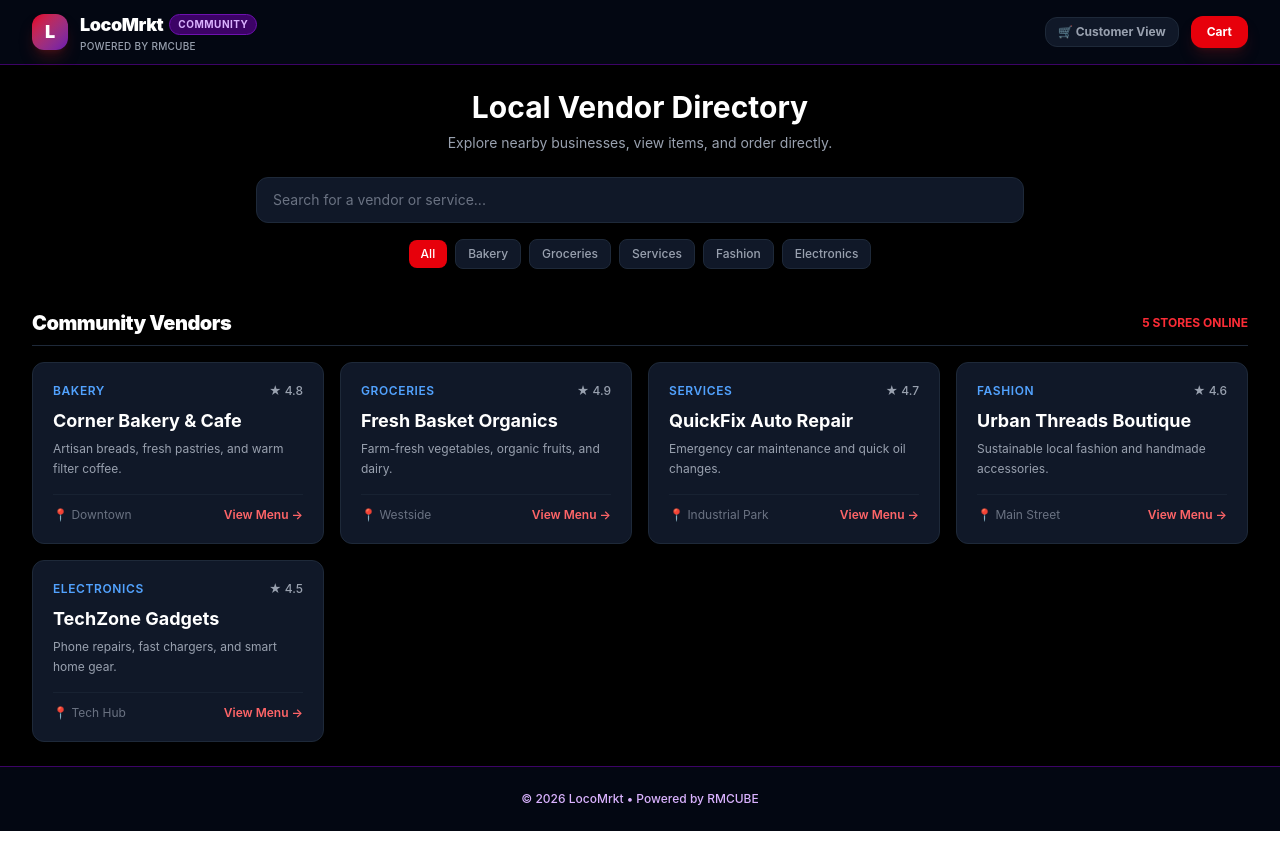
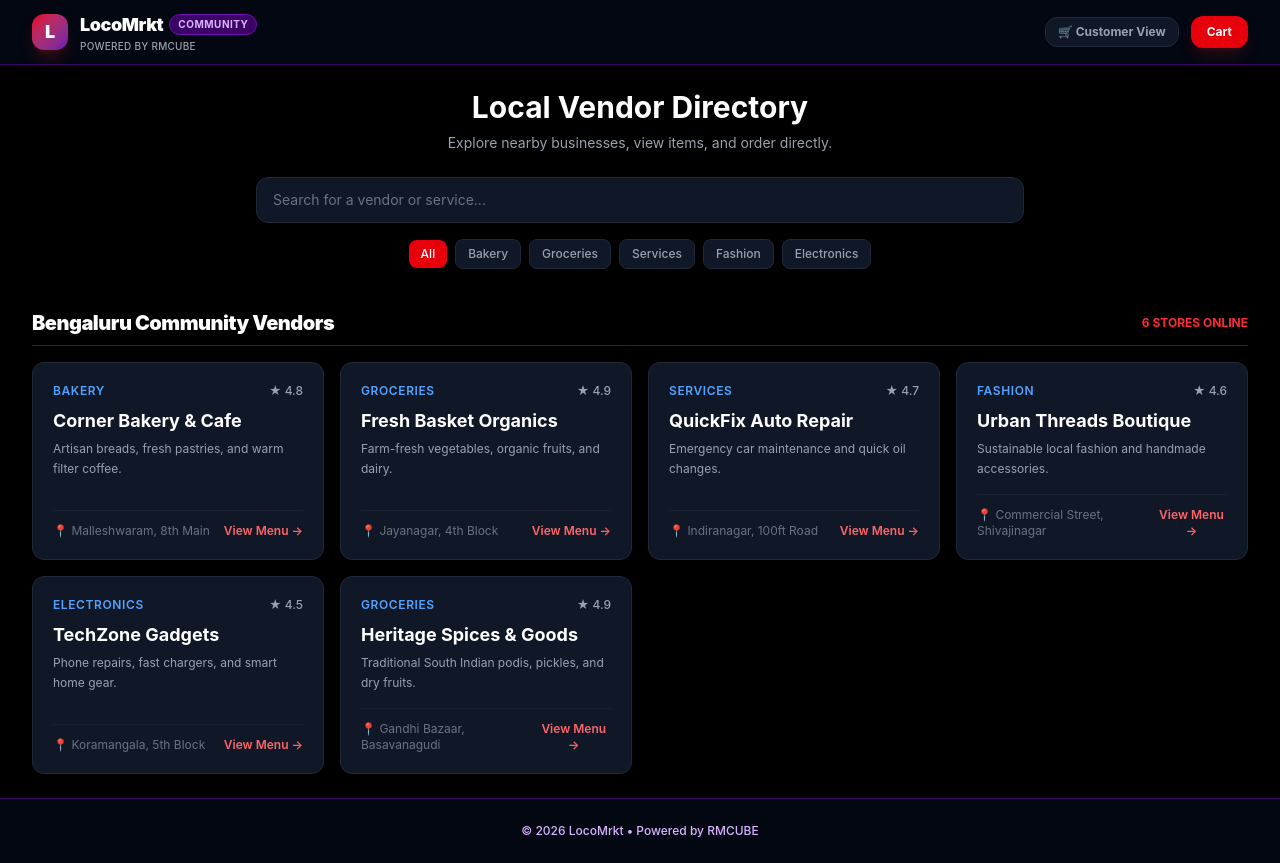
Before and after one commit to Madhavan14-creator/LocoMrkt, a React (Vite) app: page / in a window 1280 px wide. Before the commit the page ends 831 px from the top, so only its background shows below. Built offline with nearby package versions, Linux system fonts and the light colour scheme.

Commit message:
Updated locations

```diff
--- a/src/App.jsx
+++ b/src/App.jsx
@@ -39,76 +39,67 @@ export default function App() {
       name: "Corner Bakery & Cafe",
       category: "Bakery",
       description: "Artisan breads, fresh pastries, and warm filter coffee.",
-      location: "Downtown",
+      location: "Malleshwaram, 8th Main",
       rating: 4.8,
       deliveryTime: "10 MINS",
       phone: "+91 98123 45678",
-      items: [
-        { id: 101, itemName: "Sourdough Bread", price: 140 },
-        { id: 102, itemName: "Chocolate Croissant", price: 90 },
-        { id: 103, itemName: "Cold Brew Coffee", price: 120 },
-      ]
+      items: []
     },
     {
       id: 2,
       name: "Fresh Basket Organics",
       category: "Groceries",
       description: "Farm-fresh vegetables, organic fruits, and dairy.",
-      location: "Westside",
+      location: "Jayanagar, 4th Block",
       rating: 4.9,
       deliveryTime: "15 MINS",
       phone: "+91 98234 56789",
-      items: [
-        { id: 201, itemName: "Organic Avocados (Pack of 2)", price: 180 },
-        { id: 202, itemName: "Fresh Cow Milk (1L)", price: 65 },
-        { id: 203, itemName: "Brown Eggs (6 pcs)", price: 75 },
-      ]
+      items: []
     },
     {
       id: 3,
       name: "QuickFix Auto Repair",
       category: "Services",
       description: "Emergency car maintenance and quick oil changes.",
-      location: "Industrial Park",
+      location: "Indiranagar, 100ft Road",
       rating: 4.7,
       deliveryTime: "SAME DAY",
       phone: "+91 98345 67890",
-      items: [
-        { id: 301, itemName: "Full Car Wash & Polish", price: 499 },
-        { id: 302, itemName: "Engine Oil Check & Top-up", price: 799 },
-        { id: 303, itemName: "Tire Pressure & Alignment", price: 299 },
-      ]
+      items: []
     },
     {
       id: 4,
       name: "Urban Threads Boutique",
       category: "Fashion",
       description: "Sustainable local fashion and handmade accessories.",
-      location: "Main Street",
+      location: "Commercial Street, Shivajinagar",
       rating: 4.6,
       deliveryTime: "30 MINS",
       phone: "+91 98456 78901",
-      items: [
-        { id: 401, itemName: "Cotton Graphic Tee", price: 599 },
-        { id: 402, itemName: "Handcrafted Tote Bag", price: 349 },
-        { id: 403, itemName: "Denim Jacket", price: 1299 },
-      ]
+      items: []
     },
     {
       id: 5,
       name: "TechZone Gadgets",
       category: "Electronics",
       description: "Phone repairs, fast chargers, and smart home gear.",
-      location: "Tech Hub",
+      location: "Koramangala, 5th Block",
       rating: 4.5,
       deliveryTime: "20 MINS",
       phone: "+91 98567 89012",
-      items: [
-        { id: 501, itemName: "Type-C Fast Charging Cable", price: 299 },
-        { id: 502, itemName: "Bluetooth Earbuds", price: 1499 },
-        { id: 503, itemName: "Tempered Glass Guard", price: 199 },
-      ]
+      items: []
     },
+    {
+      id: 6,
+      name: "Heritage Spices & Goods",
+      category: "Groceries",
+      description: "Traditional South Indian podis, pickles, and dry fruits.",
+      location: "Gandhi Bazaar, Basavanagudi",
+      rating: 4.9,
+      deliveryTime: "15 MINS",
+      phone: "+91 98678 90123",
+      items: []
+    }
   ];
 
   const handleUpdateQuantity = (item, delta) => {
@@ -153,7 +144,8 @@ export default function App() {
     const matchesSearch =
       vendor.name.toLowerCase().includes(searchTerm.toLowerCase()) ||
       vendor.category.toLowerCase().includes(searchTerm.toLowerCase()) ||
-      vendor.description.toLowerCase().includes(searchTerm.toLowerCase());
+      vendor.description.toLowerCase().includes(searchTerm.toLowerCase()) ||
+      vendor.location.toLowerCase().includes(searchTerm.toLowerCase());
 
     const matchesCategory =
       selectedCategory === "All" || vendor.category === selectedCategory;
@@ -187,7 +179,7 @@ export default function App() {
 
           <div className="mb-4 flex items-center justify-between border-b border-gray-800 pb-2">
             <h2 className="text-xl font-black text-white tracking-tight">
-              {isMerchantMode ? "Store Management Portal" : "Community Vendors"}
+              {isMerchantMode ? "Store Management Portal" : "Bengaluru Community Vendors"}
             </h2>
             <span className="text-xs font-bold text-red-500">
               {filteredVendors.length} STORES ONLINE
@@ -204,7 +196,7 @@ export default function App() {
                 />
               ))
             ) : (
-              <div className="col-span-full text-center py-12 bg-gray-900 rounded-2xl border border-blue-900/40">
+              <div className="col-span-full text-center py-12 bg-gray-900 rounded-2xl border border-purple-900/40">
                 <p className="text-gray-400 font-bold">No stores found matching your query.</p>
                 <button
                   onClick={() => { setSearchTerm(""); setSelectedCategory("All"); }}
@@ -223,15 +215,8 @@ export default function App() {
         onClose={() => setSelectedVendor(null)}
         cart={cart}
         onUpdateQuantity={handleUpdateQuantity}
-
-  vendor={selectedVendor}
-  onClose={() => setSelectedVendor(null)}
-  cart={cart}
-  onUpdateQuantity={handleUpdateQuantity}
-  isMerchantMode={isMerchantMode}
-/>
-
-
+        isMerchantMode={isMerchantMode}
+      />
 
       <CartDrawer
         isOpen={isCartOpen}
```
